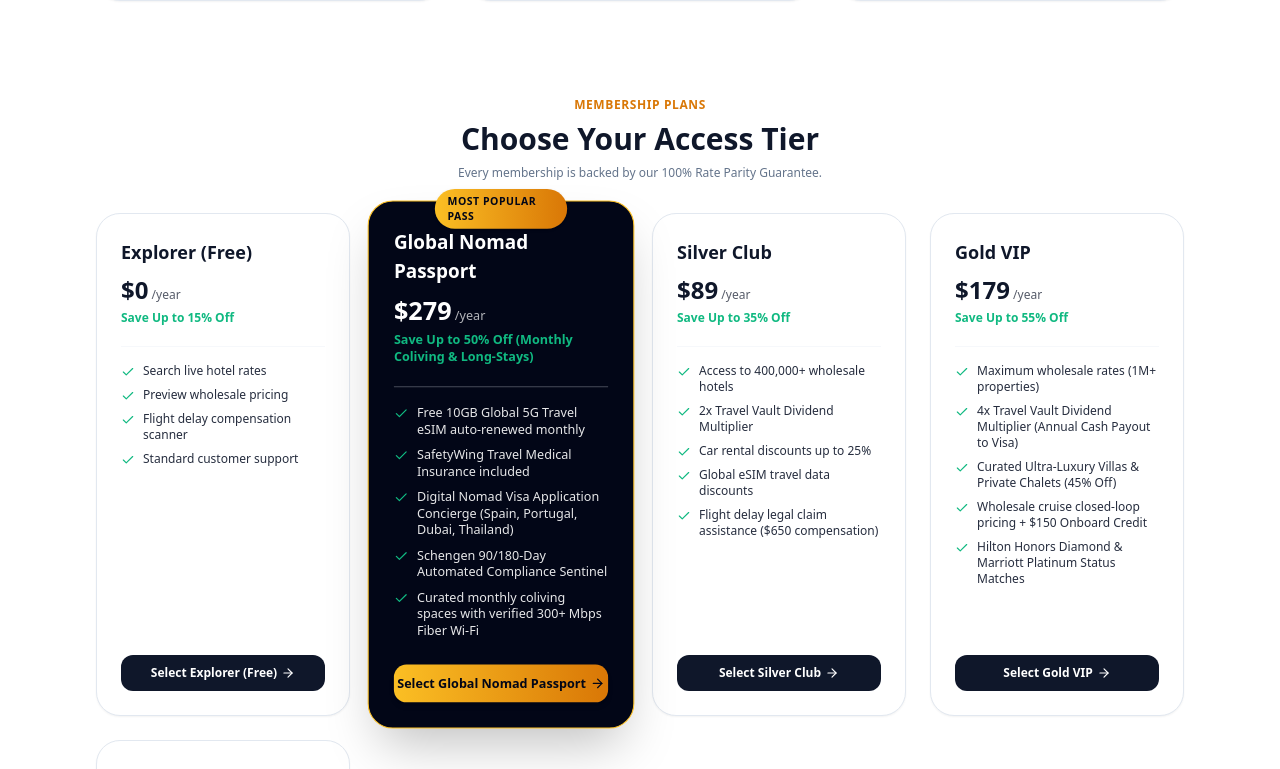
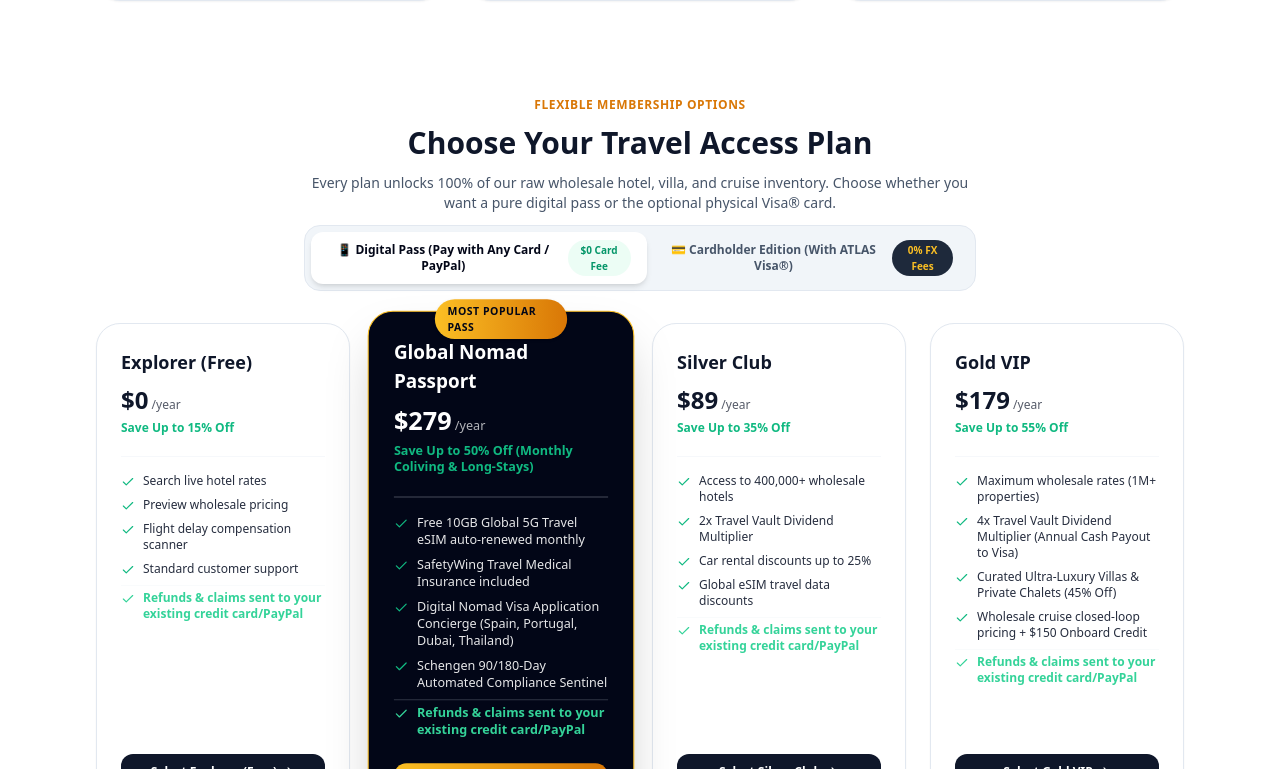
Before and after one commit to aiappsy/atlas-travel-club, a Next.js app: page / in a window 1280 px wide. Shown: the part 3251-4020 px from the top of the page. Built offline with nearby package versions, Linux system fonts and the light colour scheme; no server answers.

Commit message:
Add Digital Pass (non-card) option and payout routing settings

```diff
--- a/src/app/membership/page.tsx
+++ b/src/app/membership/page.tsx
@@ -148,6 +148,33 @@
                 })}
               </div>
             </div>
+
+            {/* Payout & Payment Preference Settings */}
+            <div className="bg-white rounded-3xl p-6 border border-slate-200 shadow-sm space-y-3">
+              <h3 className="font-black text-slate-900 text-sm flex items-center gap-2">
+                <CreditCard className="w-4 h-4 text-emerald-600" />
+                Payout & Refund Routing
+              </h3>
+              <p className="text-[11px] text-slate-500">
+                Choose where your Pruvo price-drop refunds and AirHelp $650 delay compensation are deposited:
+              </p>
+              <div className="space-y-2 pt-1">
+                <label className="flex items-center gap-3 p-3 rounded-xl border border-emerald-500 bg-emerald-50/50 cursor-pointer">
+                  <input type="radio" name="payoutPref" defaultChecked className="text-emerald-600 focus:ring-emerald-500" />
+                  <div>
+                    <div className="text-xs font-bold text-slate-900">Original Payment Card / PayPal / Bank</div>
+                    <div className="text-[10px] text-slate-500">Direct refund back to whatever card you paid with ($0 fee)</div>
+                  </div>
+                </label>
+                <label className="flex items-center gap-3 p-3 rounded-xl border border-slate-200 hover:border-slate-300 bg-slate-50 cursor-pointer">
+                  <input type="radio" name="payoutPref" className="text-emerald-600 focus:ring-emerald-500" />
+                  <div>
+                    <div className="text-xs font-bold text-slate-900">ATLAS Obsidian Visa® Card</div>
+                    <div className="text-[10px] text-slate-500">Instant credit with 0% FX fees + 5% card swipe cashback</div>
+                  </div>
+                </label>
+              </div>
+            </div>
           </div>
 
           {/* Right Column: Wholesale Bookings & Activity */}
--- a/src/app/page.tsx
+++ b/src/app/page.tsx
@@ -101,6 +101,7 @@
 export default function HomePage() {
   const { user, isMember } = useAuth();
   const [isAuthOpen, setIsAuthOpen] = useState(false);
+  const [editionType, setEditionType] = useState<'digital' | 'card'>('digital');
 
   return (
     <div className="space-y-24 pb-24 font-sans text-slate-900 bg-white">
@@ -320,20 +321,53 @@
         </div>
       </section>
 
-      {/* Section 6: Membership Tiers (Clean 4-Card Matrix) */}
+      {/* Section 6: Membership Tiers (Digital Pass vs Cardholder Edition) */}
       <section className="max-w-6xl mx-auto px-4 sm:px-6 lg:px-8 space-y-8">
-        <div className="text-center max-w-xl mx-auto space-y-2">
+        <div className="text-center max-w-2xl mx-auto space-y-3">
           <div className="text-xs font-black uppercase text-amber-600 tracking-wider">
-            Membership Plans
+            Flexible Membership Options
           </div>
           <h2 className="text-2xl sm:text-3xl font-black text-slate-900">
-            Choose Your Access Tier
+            Choose Your Travel Access Plan
           </h2>
-          <p className="text-xs text-slate-500">
-            Every membership is backed by our 100% Rate Parity Guarantee.
+          <p className="text-xs sm:text-sm text-slate-600">
+            Every plan unlocks 100% of our raw wholesale hotel, villa, and cruise inventory. Choose whether you want a pure digital pass or the optional physical Visa® card.
           </p>
+
+          {/* Interactive Edition Switcher */}
+          <div className="inline-flex p-1.5 rounded-2xl bg-slate-100 border border-slate-200 mt-2">
+            <button
+              type="button"
+              onClick={() => setEditionType('digital')}
+              className={`px-4 py-2 rounded-xl text-xs font-bold transition-all flex items-center gap-2 ${
+                editionType === 'digital'
+                  ? 'bg-white text-slate-950 shadow-md font-black'
+                  : 'text-slate-600 hover:text-slate-900'
+              }`}
+            >
+              <span>📱 Digital Pass (Pay with Any Card / PayPal)</span>
+              <span className="text-[10px] font-bold text-emerald-600 bg-emerald-50 px-1.5 py-0.5 rounded-full">
+                $0 Card Fee
+              </span>
+            </button>
+            <button
+              type="button"
+              onClick={() => setEditionType('card')}
+              className={`px-4 py-2 rounded-xl text-xs font-bold transition-all flex items-center gap-2 ${
+                editionType === 'card'
+                  ? 'bg-slate-900 text-amber-300 shadow-md font-black'
+                  : 'text-slate-600 hover:text-slate-900'
+              }`}
+            >
+              <span>💳 Cardholder Edition (With ATLAS Visa®)</span>
+              <span className="text-[10px] font-bold text-amber-400 bg-slate-800 px-1.5 py-0.5 rounded-full">
+                0% FX Fees
+              </span>
+            </button>
+          </div>
         </div>
 
+        {/* Dynamic Tier Cards */}
         <div className="grid grid-cols-1 sm:grid-cols-2 lg:grid-cols-4 gap-6">
           {MEMBERSHIP_TIERS.map((tier) => (
             <div
@@ -361,12 +395,22 @@
                 </div>
 
                 <div className="mt-5 pt-4 border-t border-slate-200/30 space-y-2 text-xs">
-                  {tier.perksIncluded.slice(0, 5).map((p, i) => (
+                  {tier.perksIncluded.slice(0, 4).map((p, i) => (
                     <div key={i} className="flex items-start gap-2">
                       <Check className="w-3.5 h-3.5 text-emerald-500 shrink-0 mt-0.5" />
                       <span className="opacity-90">{p}</span>
                     </div>
                   ))}
+
+                  {/* Dynamic perk based on Digital vs Card edition */}
+                  <div className="flex items-start gap-2 pt-1 border-t border-slate-200/20 text-xs font-semibold text-emerald-400">
+                    <Check className="w-3.5 h-3.5 text-emerald-400 shrink-0 mt-0.5" />
+                    <span>
+                      {editionType === 'digital'
+                        ? 'Refunds & claims sent to your existing credit card/PayPal'
+                        : 'Includes Physical Laser-Engraved Titanium Visa® Card'}
+                    </span>
+                  </div>
                 </div>
               </div>
 
```
